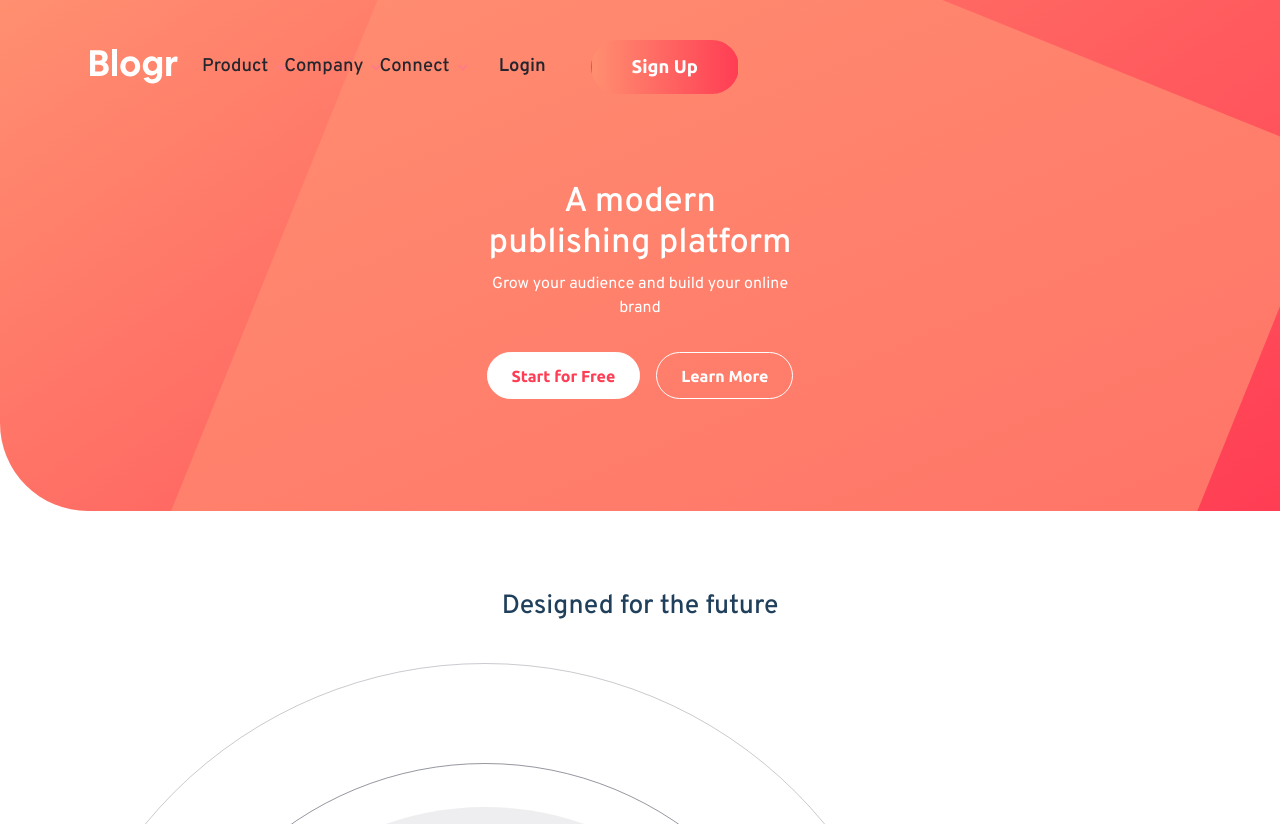
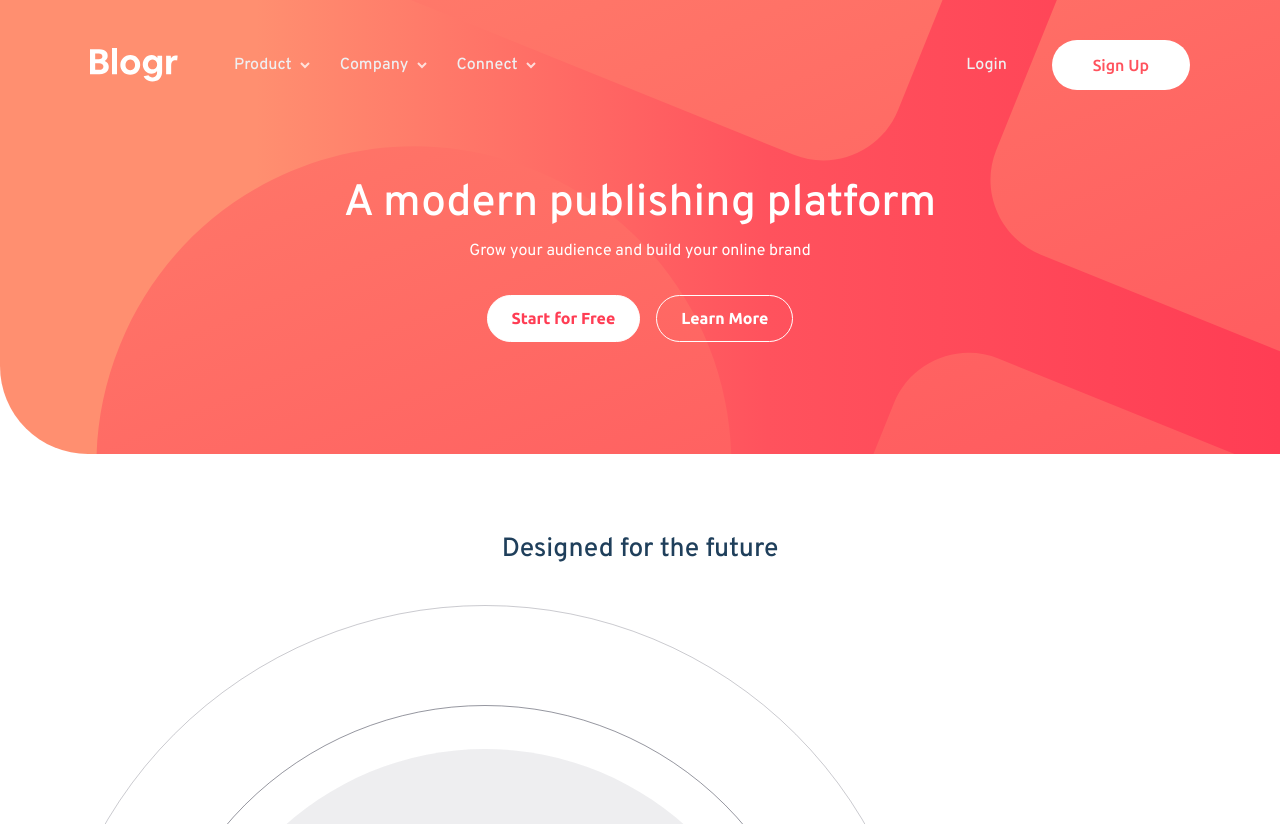
Before and after one commit to anaClarissi/blogr-lading-page, a website built with Vite: page index.html in a window 1280 px wide. Shown: the top 824 px of the page. Built offline with nearby package versions, Linux system fonts and the light colour scheme.

Commit message:
feat: desktop header

```diff
--- a/src/css/style.css
+++ b/src/css/style.css
@@ -448,3 +448,76 @@ h3.title {
   text-decoration: none;
   color: var(--gray-200);
 }
+
+
+
+
+
+/*====================================*/
+/*    ~~~~~~~    DESKTOP   ~~~~~~~    */
+/*====================================*/
+
+@media (min-width: 60em) {
+
+  /*================================*/
+  /*             HEADER             */
+  /*================================*/
+
+  #header {
+    background-image: linear-gradient(90deg,
+    var(--orange-300) 20%,
+    var(--red-500),
+    var(--red-550));
+  }
+
+  #navbarNav {
+    align-items: center;
+    justify-content: space-between;
+  }
+
+  .background-image {
+    transform: translate(20%, -30%) scale(2);
+  }
+
+  .navbar .container-fluid {
+    gap: 2rem;
+  }
+
+  .navbar-nav {
+    gap: 2rem;
+  }
+
+  .dropdown-toggle {
+    font-size: 1rem;
+    color: var(--gray-100);
+  }
+
+  .dropdown-toggle::after {
+    content: url('../assets/images/icon-arrow-light.svg');
+  }
+
+  .btn-login,
+  .btn-signup {
+    font-size: 1rem;
+    font-weight: 500;
+  }
+
+  .btn-login {
+    color: var(--gray-100);
+  }
+
+  .btn-signup {
+    color: var(--red-500);
+    background-image: none;
+    background-color: var(--white);
+  }
+
+  .header-content {
+    max-width: none;
+  }
+
+  .header-content .title {
+    font-size: 2.75rem;
+  }
+
+}
```
